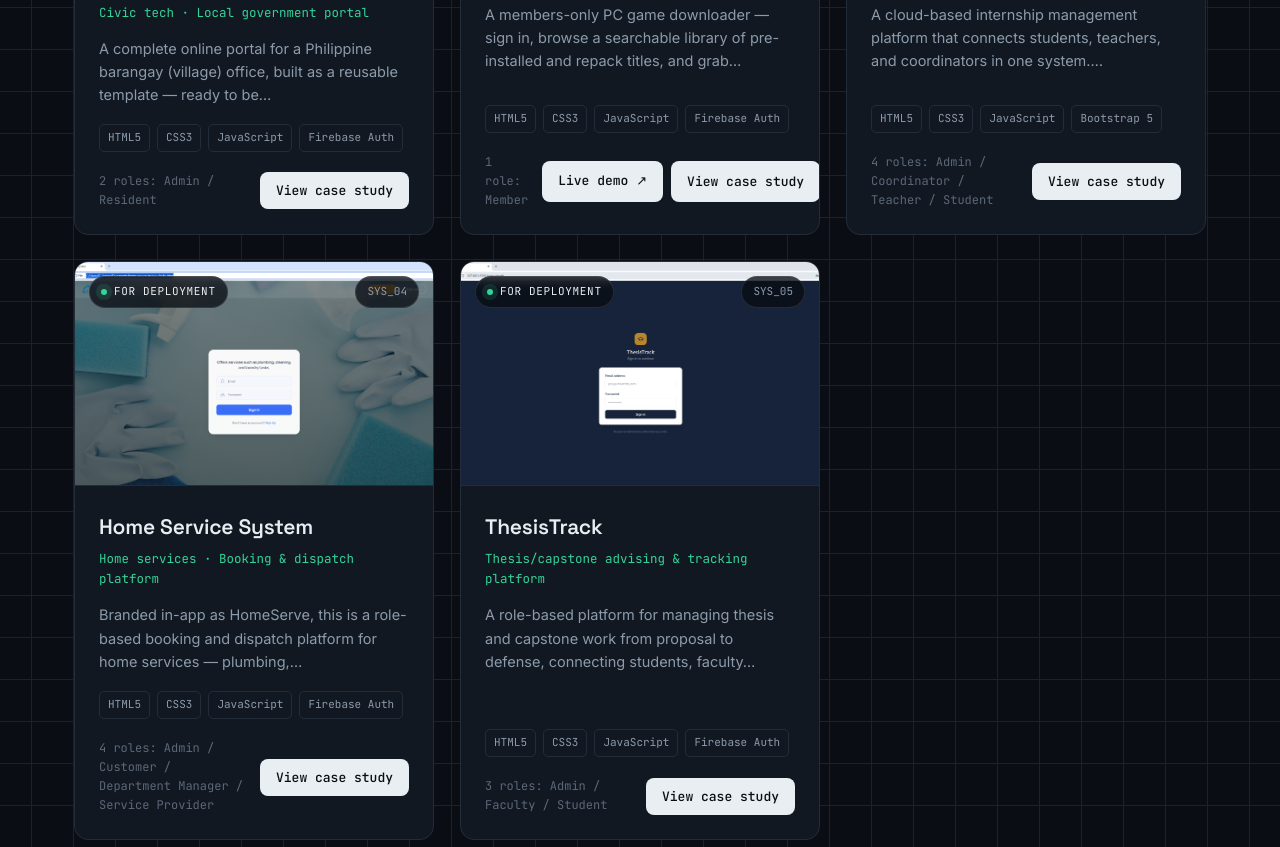
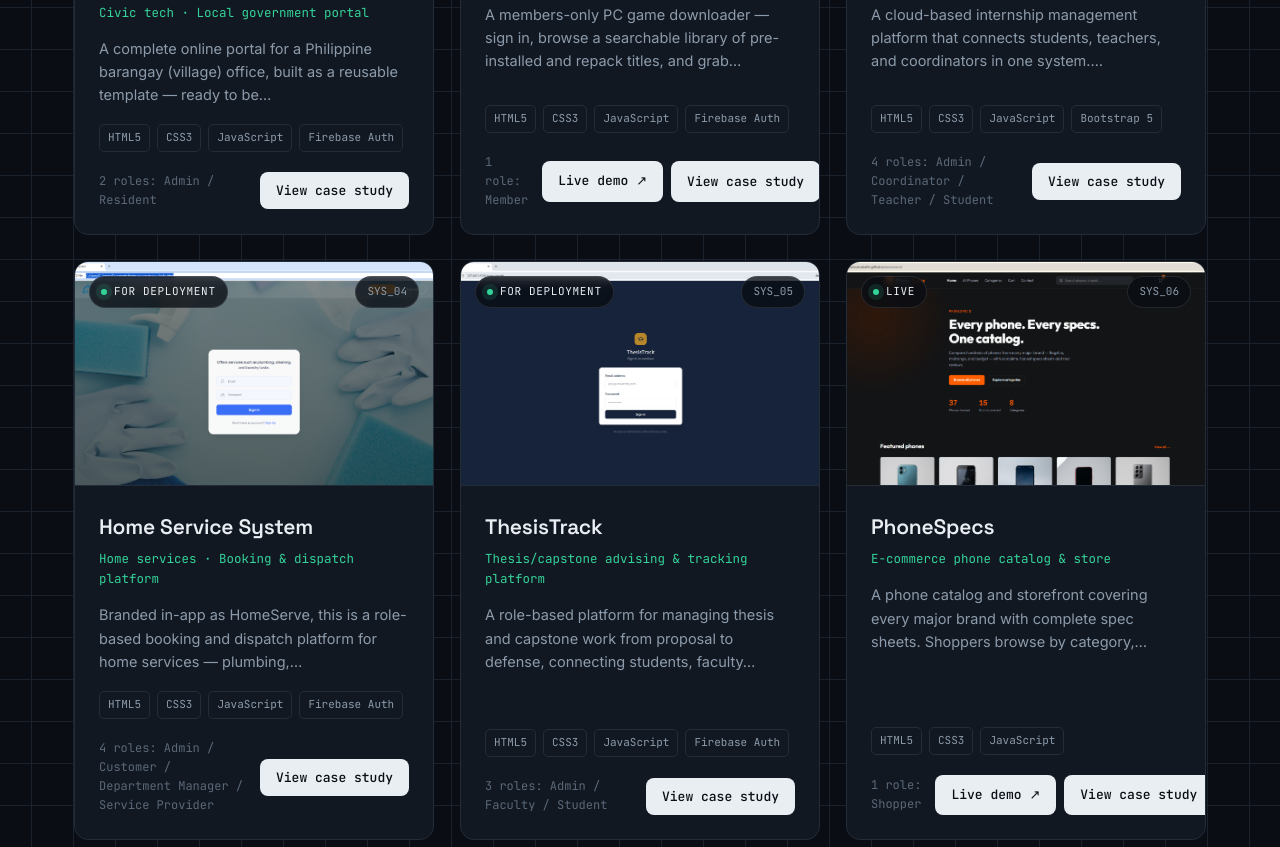
Before and after one commit to JohnArmanCabalfin/johnarman-portfolio, a plain HTML site: page index.html in a window 1280 px wide. Shown: the part 2737-3584 px from the top of the page. Drawn offline with Linux system fonts and the light colour scheme.

Commit message:
Add Ecommerce project with live demo

```diff
--- a/assets/css/style.css
+++ b/assets/css/style.css
@@ -394,6 +394,10 @@ section.block{ padding:100px 0; border-top:1px solid var(--border-soft); }
 .price-name .sub{ display:block; font-size:12.5px; color:var(--text-dim); font-weight:400; margin-top:3px; }
 .price-val{ font-family:var(--font-mono); font-size:15.5px; color:var(--amber); white-space:nowrap; font-weight:600; }
 .price-note{ margin-top:20px; font-size:13.5px; color:var(--text-dim); }
+@media (max-width:699px){
+  .price-row{ flex-direction:column; align-items:flex-start; gap:6px; padding:18px 20px; }
+  .price-val{ font-size:14.5px; }
+}
 
 /* ============================================================
    WHY CHOOSE ME
--- a/assets/js/script.js
+++ b/assets/js/script.js
@@ -172,6 +172,31 @@ const projects = [
       { src:"assets/image/ThesisTrack/Faculty.png", caption:"Faculty dashboard" },
       { src:"assets/image/ThesisTrack/Student.png", caption:"Student dashboard" }
     ]
+  },
+  {
+    id: "SYS_06",
+    status: "LIVE",
+    name: "PhoneSpecs",
+    tagline: "E-commerce phone catalog & store",
+    liveUrl: "https://johnarmancabalfin.github.io/ecommerce/",
+    thumb: "assets/image/Ecommerce/Home.png",
+    stack: ["HTML5","CSS3","JavaScript"],
+    roles: ["Shopper"],
+    description: "A phone catalog and storefront covering every major brand with complete spec sheets. Shoppers browse by category, filter and compare phones, view detailed product pages, and manage a shopping cart — all built with vanilla HTML, CSS, and JavaScript with no backend required.",
+    features: [
+      "Browse phones by brand and category with filtering",
+      "Detailed product pages with full spec sheets",
+      "Shopping cart with add/update/remove functionality",
+      "Responsive layout across home, categories, and product pages",
+      "Contact page for customer inquiries"
+    ],
+    screenshots: [
+      { src:"assets/image/Ecommerce/Home.png", caption:"Home page — featured phones" },
+      { src:"assets/image/Ecommerce/Categories.png", caption:"Browse by category" },
+      { src:"assets/image/Ecommerce/Phones.png", caption:"Phones listing with filters" },
+      { src:"assets/image/Ecommerce/Cart.png", caption:"Shopping cart" },
+      { src:"assets/image/Ecommerce/Contact.png", caption:"Contact page" }
+    ]
   }
 ];
 
--- a/index.html
+++ b/index.html
@@ -265,8 +265,7 @@
         <span class="price-val">₱399 per User</span>
       </div>
       <div class="price-row">
-        <span class="price-name">Custom System<span class="sub">Something else in mind?</span></span>
-        <span class="price-val">Depends on my capabilities if I can</span>
+        <span class="price-name">Custom System<span class="sub">Something else in mind? Depends on my capabilities.</span></span>
         <span class="price-val">₱10,000 - 30,000</span>
       </div>
     </div>
```
Also changed, not shown: assets/image/Ecommerce/Cart.png (added), assets/image/Ecommerce/Categories.png (added), assets/image/Ecommerce/Contact.png (added), assets/image/Ecommerce/Home.png (added), assets/image/Ecommerce/Phones.png (added).
